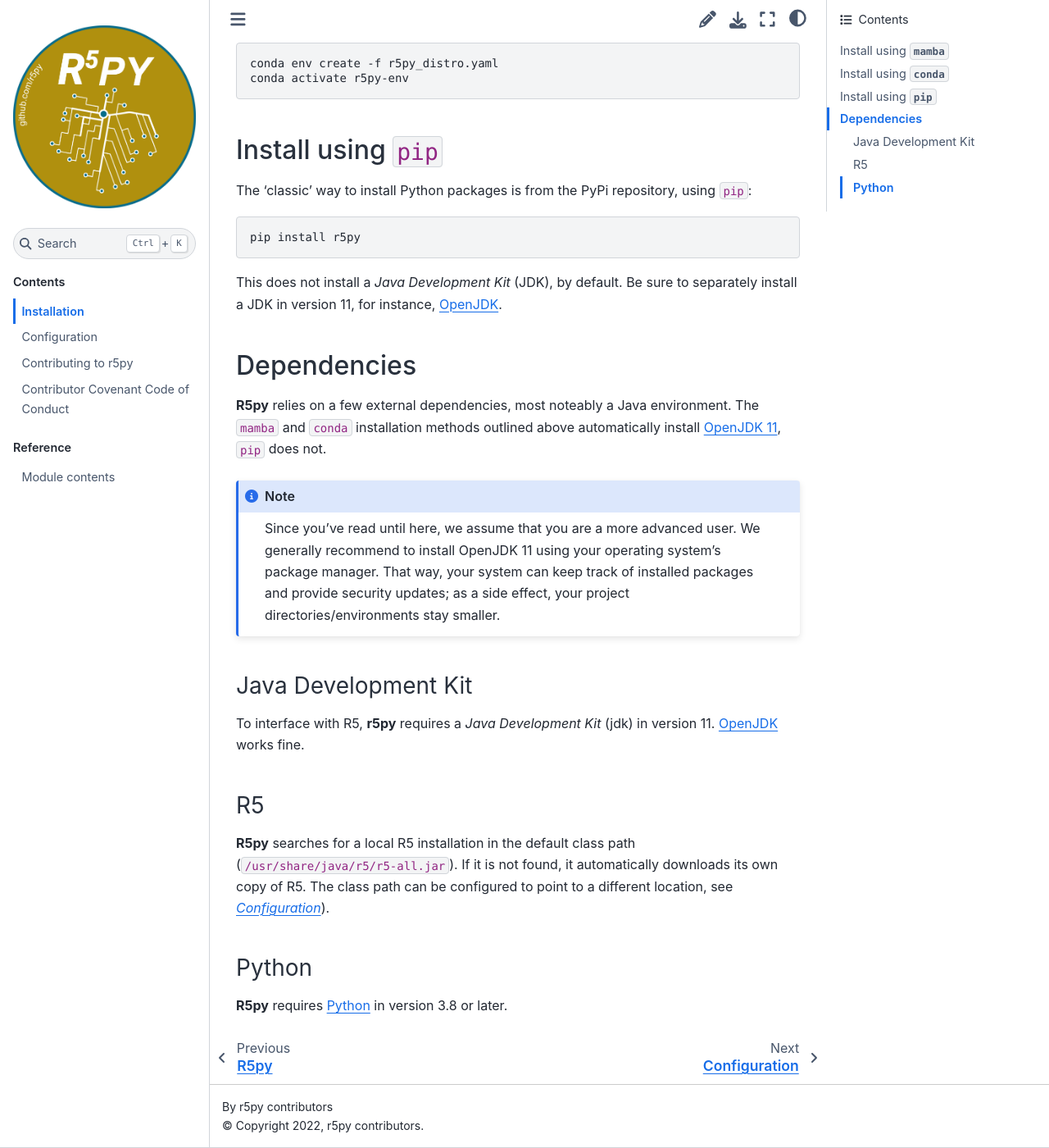
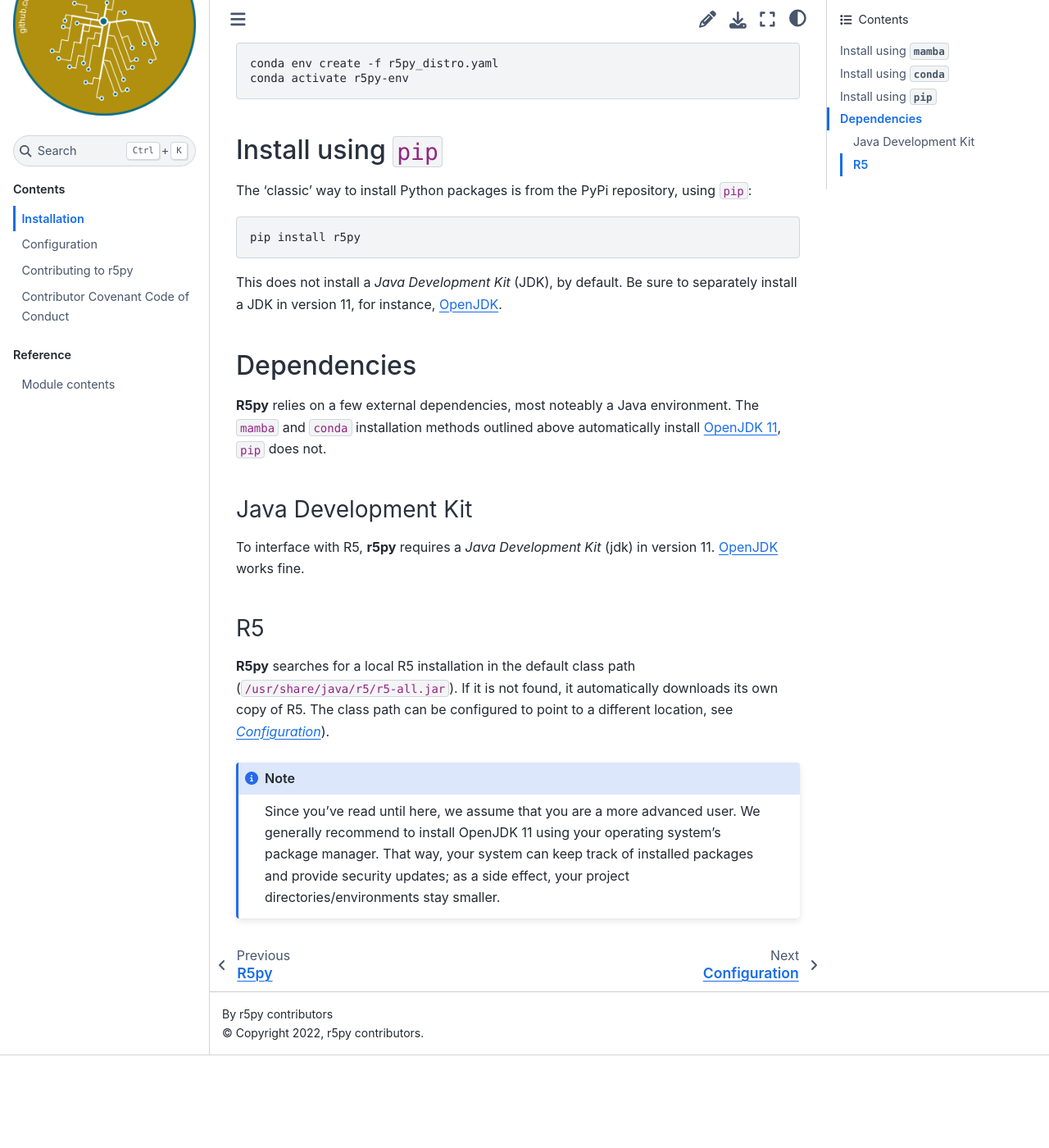
Before and after one commit to r5py/r5py, a Sphinx documentation site: the page built from docs/installation.md, in a window 1280 px wide and 1400 px high, scrolled down 1779 px. Shown: the whole window at 82% size. Built offline with Sphinx 7.4.7 and the Sphinx Book theme 1.1.4, drawn with Linux system fonts in a browser that asks for light colours; pages that are not in the unit, such as notebooks, are missing from menus; after the commit the page ends 3066 px from its top, so only the background shows below that; some of the changed lines change nothing that is shown.

Commit message:
simplified installation instructions

````diff
--- a/docs/installation.md
+++ b/docs/installation.md
@@ -85,13 +85,6 @@
 `conda` installation methods outlined above automatically install [OpenJDK
 11](http://jdk.java.net/java-se-ri/11), `pip` does not.
 
-```{note}
-Since you’ve read until here, we assume that you are a more advanced user. We generally
-recommend to install OpenJDK 11 using your operating system’s package manager. That way, your system
-can keep track of installed packages and provide security updates; as a side effect, your project
-directories/environments stay smaller.
-```
-
 ### Java Development Kit
 
 To interface with R5, **r5py** requires a *Java Development Kit* (jdk) in version 11.
@@ -104,7 +97,9 @@
 If it is not found, it automatically downloads its own copy of R5. The class path can be configured to
 point to a different location, see *[Configuration](configuration)*).
 
-
-### Python
-
-**R5py** requires [Python](https://python.org/) in version 3.8 or later.
+```{note}
+Since you’ve read until here, we assume that you are a more advanced user. We generally
+recommend to install OpenJDK 11 using your operating system’s package manager. That way, your system
+can keep track of installed packages and provide security updates; as a side effect, your project
+directories/environments stay smaller.
+```
````
